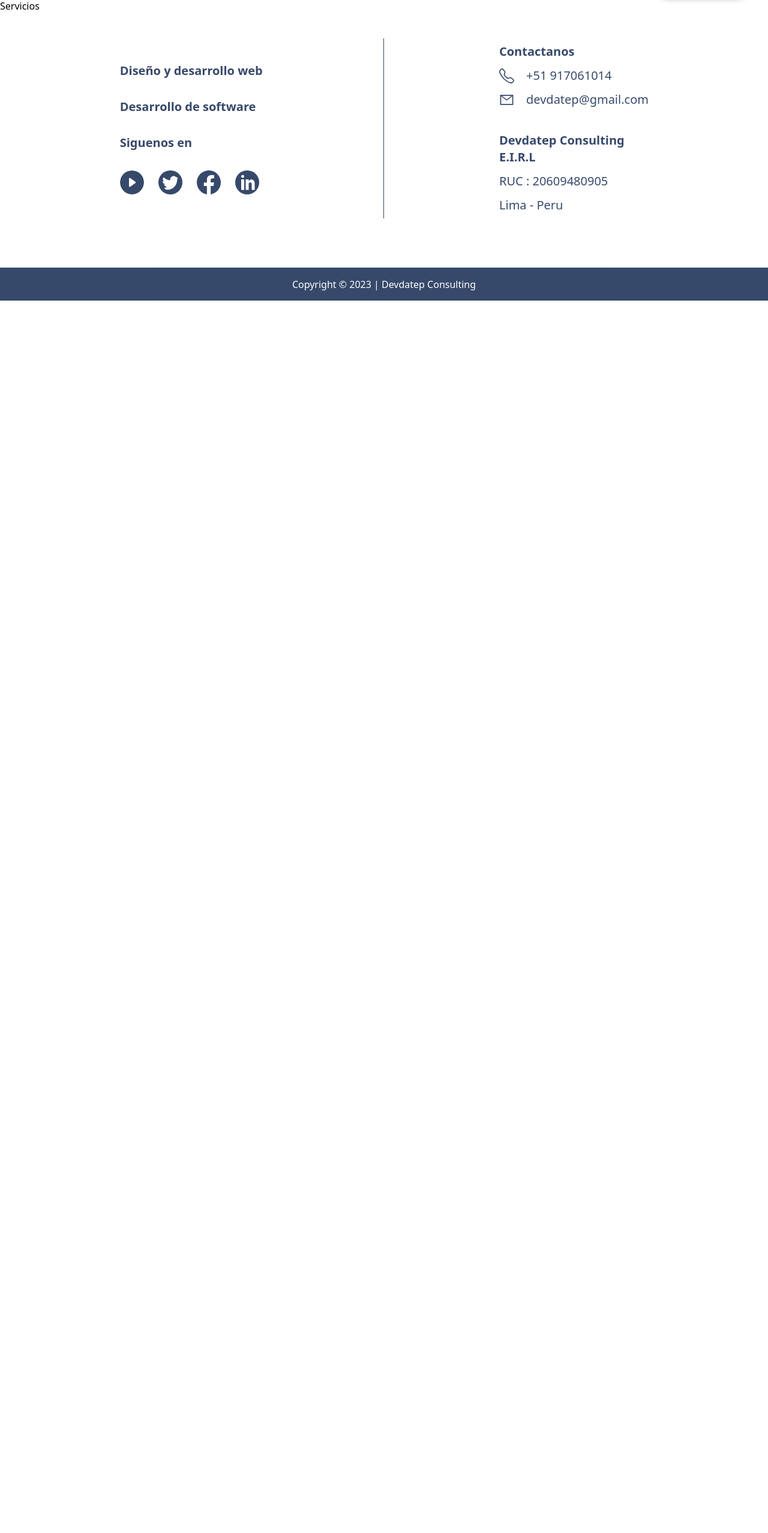
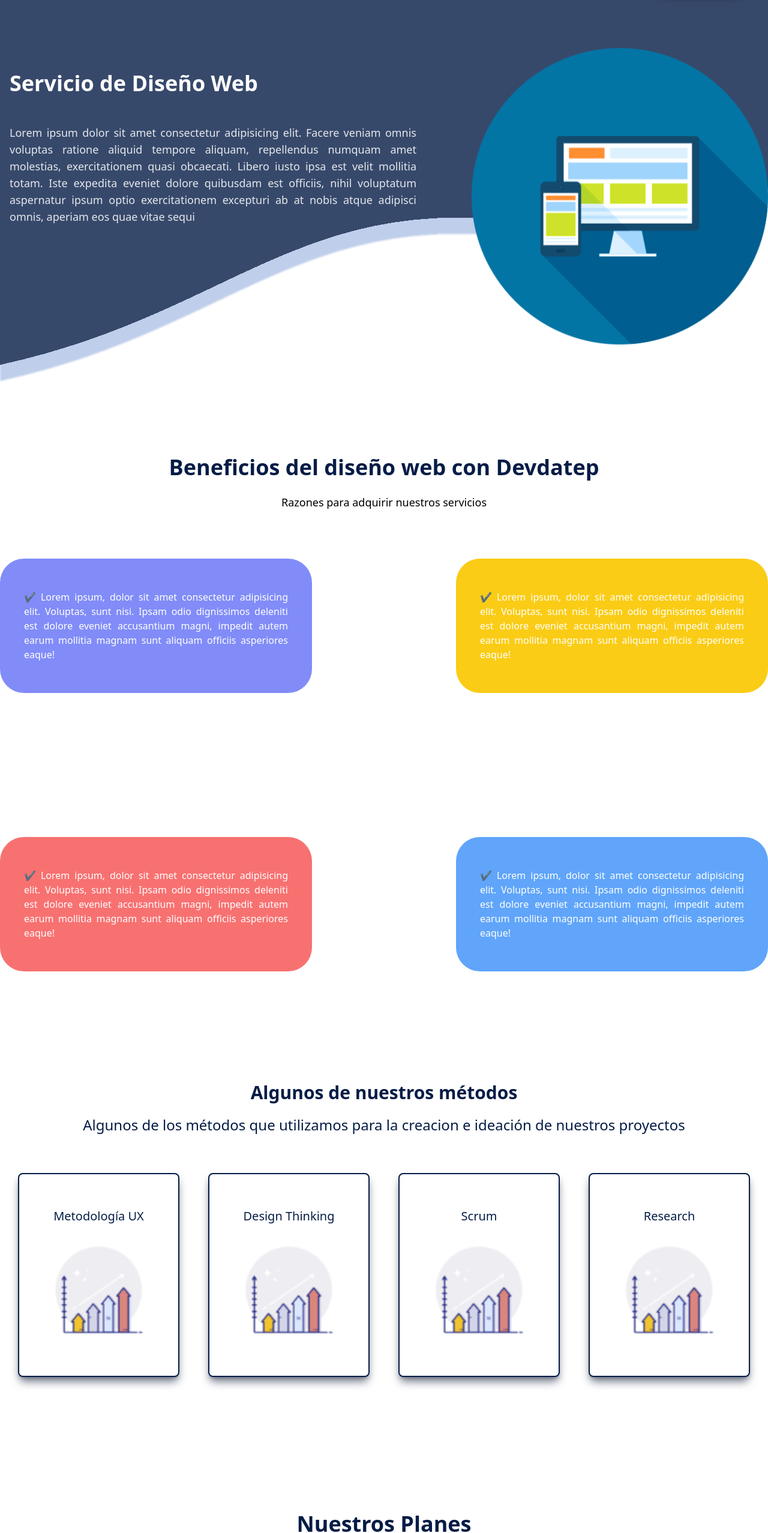
Before and after one commit to Nicolas-Flores-22/LandingDevDatep, a React (Vite) app: page /servicios in a window 1280 px wide. Shown: the part 71-2626 px from the top of the page at 60% size. Before the commit the page ends 800 px from the top, so only its background shows below. Built offline with nearby package versions, Linux system fonts and the light colour scheme.

Commit message:
wip: :construction: service page implementing

```diff
--- a/src/pages/public/Services.tsx
+++ b/src/pages/public/Services.tsx
@@ -1,8 +1,150 @@
+import pc from '../../assets/pc-service.svg'
+import diferencia1 from '../../assets/diferencia_imagen_1.svg'
+
 const Services = () => {
   return (
-    <div>
-      Servicios
-    </div>
+    <>
+      <section className='w-full'>
+        <div className="flex justify-center w-full lg:h-[80vh] bg-[url('./assets/Union.svg')] bg-cover bg-no-repeat">
+          <div className='max-w-[1440px]'>
+            <div className='flex flex-col lg:flex-row mt-8 lg:mt-[65px]'>
+              <div className='flex flex-col py-10 m-4'>
+                <h2 className='font-sans mb-12 text-3xl sm:text-4xl font-bold text-white'>
+                  Servicio de Diseño Web
+                </h2>
+                <p className='mb-8 mr-9 text-lg text-gray-200 text-justify'>
+                  Lorem ipsum dolor sit amet consectetur adipisicing elit.
+                  Facere veniam omnis voluptas ratione aliquid tempore aliquam,
+                  repellendus numquam amet molestias, exercitationem quasi
+                  obcaecati. Libero iusto ipsa est velit mollitia totam. Iste
+                  expedita eveniet dolore quibusdam est officiis, nihil
+                  voluptatum aspernatur ipsum optio exercitationem excepturi ab
+                  at nobis atque adipisci omnis, aperiam eos quae vitae sequi
+                </p>
+              </div>
+              <img src={pc} alt='pc-hero-section' className='ml-10' />
+            </div>
+          </div>
+        </div>
+      </section>
+      <section className='w-full'>
+        <div className='flex justify-center w-full'>
+          <div className='max-w-[1440px]'>
+            <div className='flex flex-col mt-8 lg:mt-[65px]'>
+              <div className='flex flex-col justify-center text-center py-10 m-4'>
+                <h2 className='font-sans text-4xl text-[#051C46] font-bold'>
+                  Beneficios del diseño web con Devdatep
+                </h2>
+                <p className='font-sans text-lg py-6'>
+                  Razones para adquirir nuestros servicios
+                </p>
+              </div>
+              <div className='grid grid-cols-2 gap-60'>
+                <div className='p-7 rounded-[40px] bg-indigo-400 z-10'>
+                  <p className='font-sans text-s text-white px-3 py-6 text-justify'>
+                    &#10004; Lorem ipsum, dolor sit amet consectetur adipisicing
+                    elit. Voluptas, sunt nisi. Ipsam odio dignissimos deleniti
+                    est dolore eveniet accusantium magni, impedit autem earum
+                    mollitia magnam sunt aliquam officiis asperiores eaque!
+                  </p>
+                </div>
+
+                <div className='p-7 rounded-[40px] bg-yellow-400'>
+                  <p className='font-sans text-s text-white px-3 py-6 text-justify'>
+                    &#10004; Lorem ipsum, dolor sit amet consectetur adipisicing
+                    elit. Voluptas, sunt nisi. Ipsam odio dignissimos deleniti
+                    est dolore eveniet accusantium magni, impedit autem earum
+                    mollitia magnam sunt aliquam officiis asperiores eaque!
+                  </p>
+                </div>
+                <div className='p-7 rounded-[40px] bg-red-400'>
+                  <p className='font-sans text-s text-white px-3 py-6 text-justify'>
+                    &#10004; Lorem ipsum, dolor sit amet consectetur adipisicing
+                    elit. Voluptas, sunt nisi. Ipsam odio dignissimos deleniti
+                    est dolore eveniet accusantium magni, impedit autem earum
+                    mollitia magnam sunt aliquam officiis asperiores eaque!
+                  </p>
+                </div>
+                <div className='p-7 rounded-[40px] bg-blue-400'>
+                  <p className='font-sans text-s text-white px-3 py-6 text-justify'>
+                    &#10004; Lorem ipsum, dolor sit amet consectetur adipisicing
+                    elit. Voluptas, sunt nisi. Ipsam odio dignissimos deleniti
+                    est dolore eveniet accusantium magni, impedit autem earum
+                    mollitia magnam sunt aliquam officiis asperiores eaque!
+                  </p>
+                </div>
+              </div>
+            </div>
+          </div>
+        </div>
+      </section>
+      <section className='w-full'>
+        <div className='flex w-full h-auto lg:h-[700px] mt-20 bg-cover bg-no-repeat '>
+          <div className='w-full flex flex-col items-center gap-16 justify-center max-w-[1300px] mx-auto'>
+            <div className='flex flex-col gap-5'>
+              <h2 className='text-3xl font-bold text-center text-[#051C46]'>
+                Algunos de nuestros métodos
+              </h2>
+              <p className='text-xl sm:text-2xl font-normal text-center text-[#051C46]'>
+                Algunos de los métodos que utilizamos para la creacion e
+                ideación de nuestros proyectos
+              </p>
+            </div>
+            <div className='flex justify-center items-center flex-wrap gap-6 lg:gap-x-12'>
+              <div className='w-4/5 sm:w-1/3 lg:w-[269px] lg:h-[340px] bg-white rounded-lg border-2 border-[#051C46] shadow-lg shadow-gray-500'>
+                <div className='flex flex-col py-7 lg:py-14 gap-7 items-center justify-center'>
+                  <p className='text-[#051C46] text-xl'>Metodología UX</p>
+                  <img src={diferencia1} alt='' />
+                </div>
+              </div>
+              <div className='w-4/5 sm:w-1/3 lg:w-[269px] lg:h-[340px] bg-white rounded-lg border-2 border-[#051C46] shadow-lg shadow-gray-500'>
+                <div className='flex flex-col py-7 lg:py-14 gap-7 items-center justify-center'>
+                  <p className='text-[#051C46] text-xl'>Design Thinking</p>
+                  <img src={diferencia1} alt='' />
+                </div>
+              </div>
+              <div className='w-4/5 sm:w-1/3 lg:w-[269px] lg:h-[340px] bg-white rounded-lg border-2 border-[#051C46] shadow-lg shadow-gray-500'>
+                <div className='flex flex-col py-7 lg:py-14 gap-7 items-center justify-center'>
+                  <p className='text-[#051C46] text-xl'>Scrum</p>
+                  <img src={diferencia1} alt='' />
+                </div>
+              </div>
+              <div className='w-4/5 sm:w-1/3 lg:w-[269px] lg:h-[340px] bg-white rounded-lg border-2 border-[#051C46] shadow-lg shadow-gray-500'>
+                <div className='flex flex-col py-7 lg:py-14 gap-7 items-center justify-center'>
+                  <p className='text-[#051C46] text-xl'>Research</p>
+                  <img src={diferencia1} alt='' />
+                </div>
+              </div>
+            </div>
+          </div>
+        </div>
+      </section>
+      <section className='w-full'>
+        <div className='flex justify-center w-full'>
+          <div className='max-w-[1440px]'>
+            <div className='flex flex-col mt-8 lg:mt-[65px]'>
+              <div className='flex flex-col justify-center text-center py-10 m-4'>
+                <h2 className='font-sans text-4xl text-[#051C46] font-bold'>
+                  Nuestros Planes
+                </h2>
+                <p className='font-sans text-lg py-6'>¿Qué te ofrecemos?</p>
+              </div>
+              <div>
+                <div>DINERO</div>
+                <h4>Tipo de servicio</h4>
+                <ul>
+                  <li>1</li>
+                  <li>2</li>
+                  <li>3</li>
+                  <li>4</li>
+                </ul>
+                <button>MORE INFORMATION</button>
+              </div>
+            </div>
+          </div>
+        </div>
+      </section>
+    </>
   )
 }
 
```
Also changed, not shown: src/assets/pc-service.svg (added).
